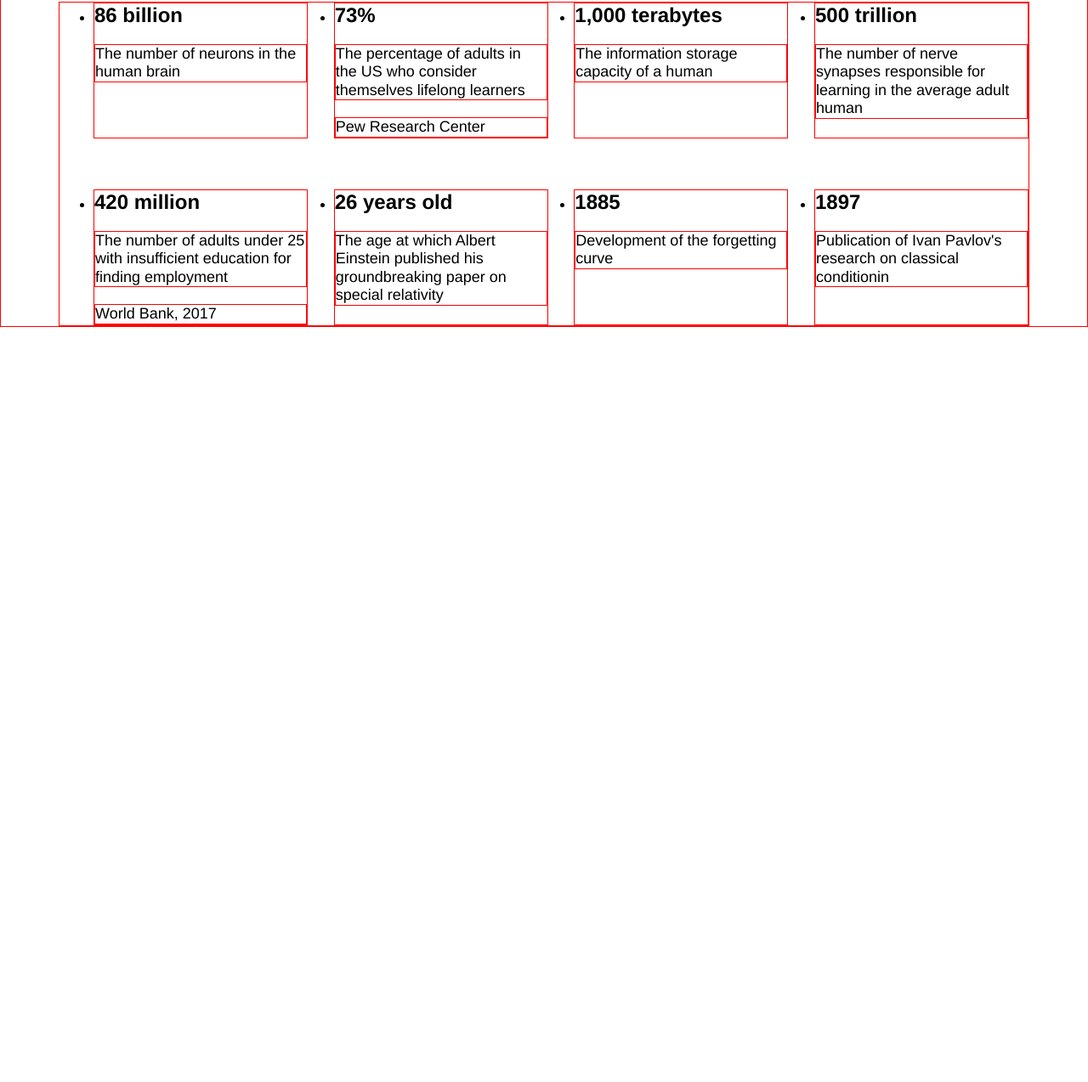
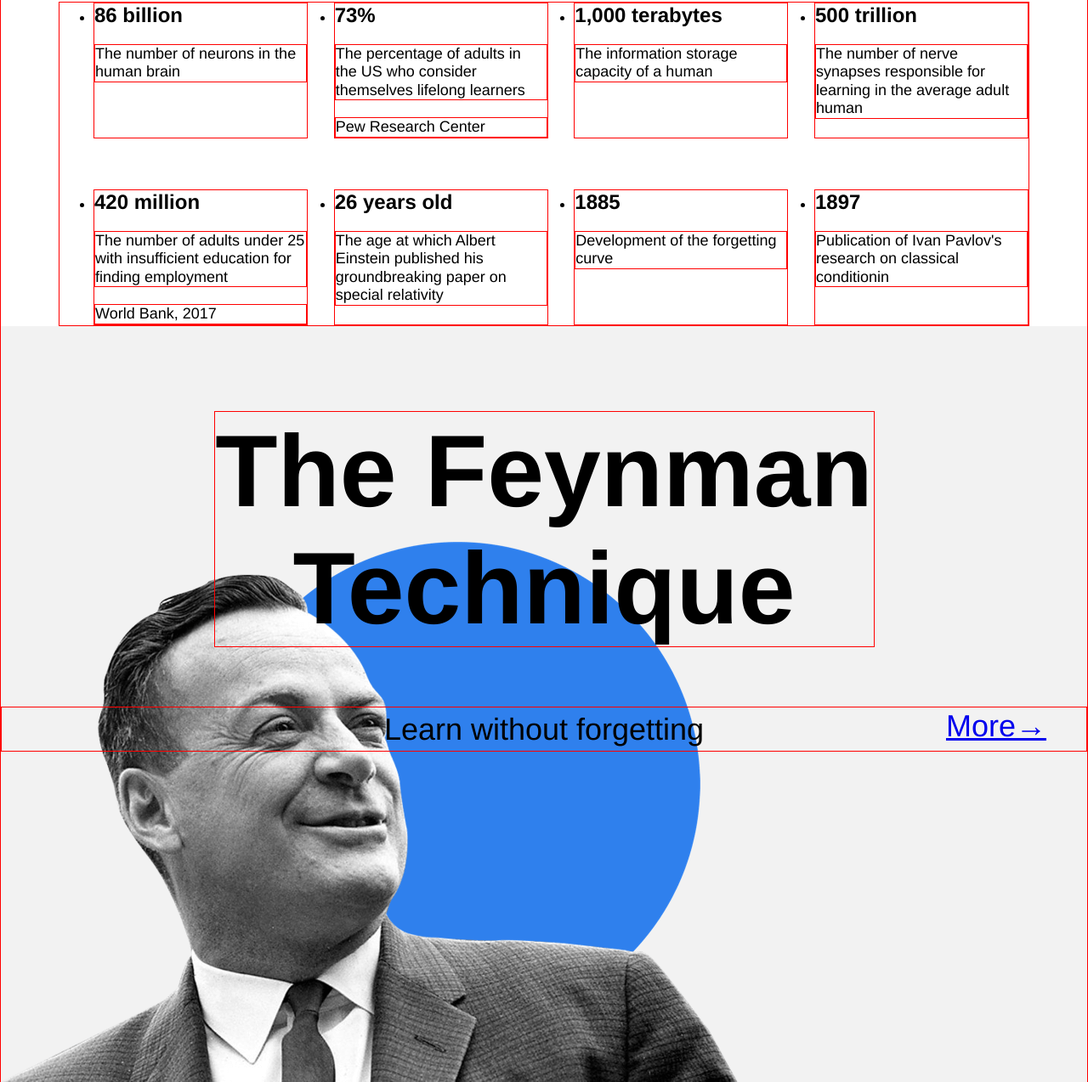
Before and after one commit to sashadar/Learning-how-to-learn, a plain HTML site: page index.html in a window 1280 px wide. Shown: the part 1688-2962 px from the top of the page at 85% size. Before the commit the page ends 2073 px from the top, so only its background shows below. Drawn offline with Linux system fonts and the light colour scheme.

Commit message:
finished 4th step - feynman

```diff
--- a/index.html
+++ b/index.html
@@ -122,7 +122,11 @@
           </ul>
         </section>
 
-        <section class="feynman"></section>
+        <section class="feynman">
+          <h2 class="feynman__title">The Feynman Technique</h2>
+          <p class="feynman__subtitle">Learn without forgetting</p>
+          <a class="feynman__link" href="#">More&rarr;</a>
+        </section>
 
         <section class="kaufman"></section>
       </main>
--- a/styles/style.css
+++ b/styles/style.css
@@ -185,6 +185,43 @@ li {
   margin: 20px 0 0;
 }
 
+.feynman {
+  padding-top: 100px;
+  height: 790px;
+  background-image: url("../images/feynman.png");
+  background-position: bottom left;
+  background-repeat: no-repeat;
+  position: relative;
+  background-size: 867px 637px;
+  background-color: #f2f2f2;
+}
+
+.feynman__title {
+  width: 775px;
+  line-height: 1.15;
+  font-size: 120px;
+  font-weight: bold;
+  text-align: center;
+  margin: 0 auto;
+}
+
+.feynman__subtitle {
+  line-height: 51px;
+  font-size: 36px;
+  font-weight: normal;
+  margin: 70px 0 0;
+  text-align: center;
+}
+
+.feynman__link {
+  line-height: 51px;
+  font-size: 36px;
+  font-weight: normal;
+  position: absolute;
+  top: 50%;
+  right: 48px;
+}
+
 /* here we have two examples of selectors in order to remind you how to set styles for elements */
 .header__square-pic {
   height: 568px;
```
